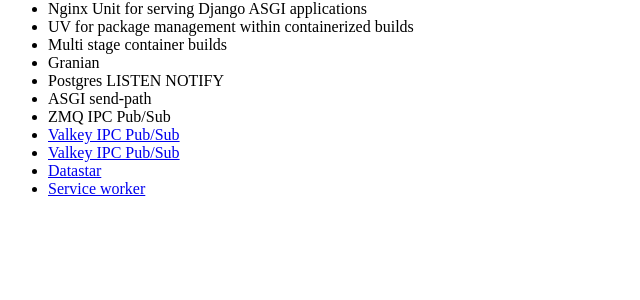
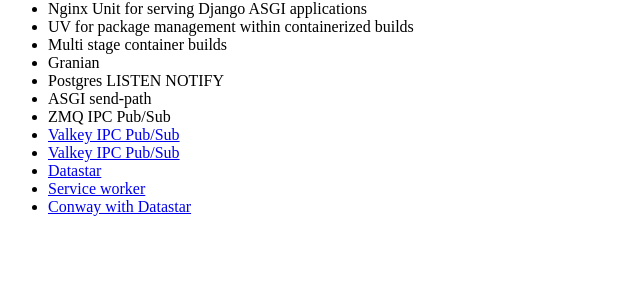
Before and after one commit to BradleyKirton/simp, a Django app: page / in a window 1280 px wide. Shown: the part 186-486 px from the top of the page, without its empty margins (0-640 px from the left). Run offline with Django 5.2, Linux system fonts and the light colour scheme; parts of the project's set-up code (start-up, migrations or seed data) failed here and were passed over; some libraries are stand-ins or nearby versions.

Commit message:
feat: Conway smoll optimization

```diff
--- a/core/templates/core/index.html
+++ b/core/templates/core/index.html
@@ -32,6 +32,7 @@
         <li><a href="{% url 'valkey_2' %}">Valkey IPC Pub/Sub</a></li>
         <li><a href="{% url 'datastar' %}">Datastar</a></li>
         <li><a href="{% url 'sw' %}">Service worker</a></li>
+        <li><a href="{% url 'conway' %}">Conway with Datastar</a></li>
     </ul>
 </body>
 
--- a/core/views.py
+++ b/core/views.py
@@ -1,7 +1,6 @@
 import asyncio
 import dataclasses
 import datetime
-from operator import eq
 import time
 import random
 import typing as t
@@ -698,8 +697,9 @@ async def conway_see_view(request: HttpRequest) -> StreamingHttpResponse:
 
                 start_time = time.monotonic()
                 for index in range(CONWAY_GRID_SIZE**2):
-                    cell = CONWAY_GRID[index]["self"]
-                    neighbours = CONWAY_GRID[index]["neighbours"]
+                    cell_lookup = CONWAY_GRID[index]
+                    cell = cell_lookup["self"]
+                    neighbours = cell_lookup["neighbours"]
 
                     new_cell_value, new_cell_class = process_cell(cell, neighbours)
                     cell.value = new_cell_value
```
